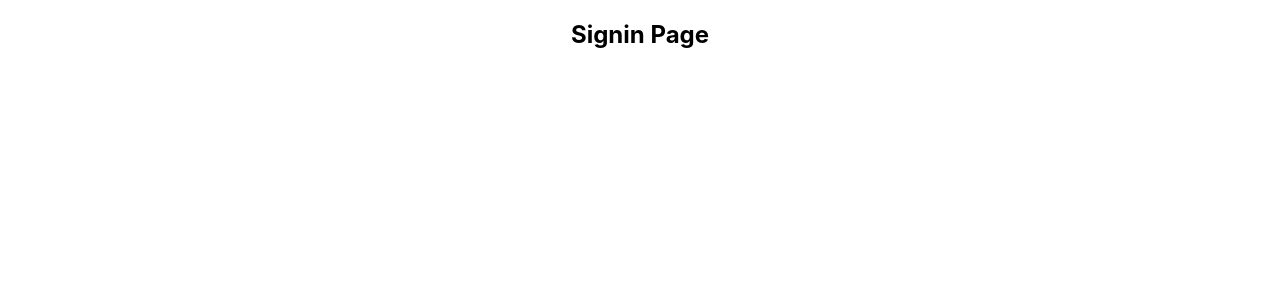
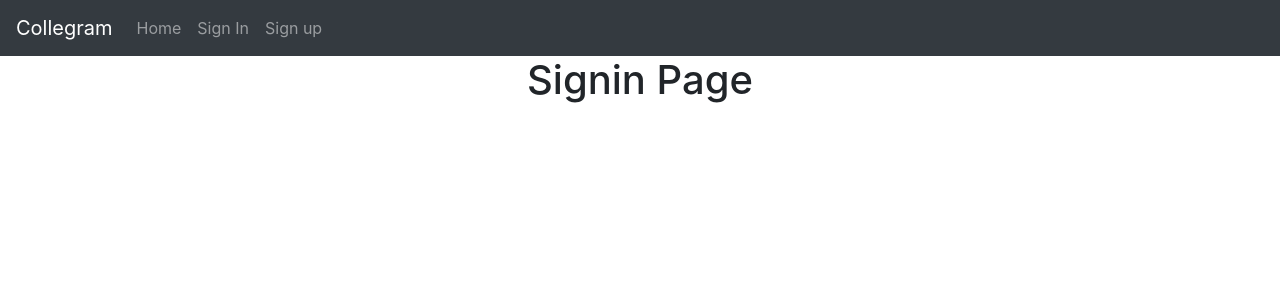
Before and after one commit to davinhster/collegram, a React (Create React App) app: page /signin in a window 1280 px wide. Shown: the top 300 px of the page. Built offline with nearby package versions, Linux system fonts and the light colour scheme.

Commit message:
Linked routes to Navbar

```diff
--- a/package.json
+++ b/package.json
@@ -6,6 +6,7 @@
     "@testing-library/jest-dom": "^4.2.4",
     "@testing-library/react": "^9.5.0",
     "@testing-library/user-event": "^7.2.1",
+    "bootstrap": "^4.5.2",
     "react": "^16.13.1",
     "react-dom": "^16.13.1",
     "react-router-dom": "^5.2.0",
--- a/src/App.js
+++ b/src/App.js
@@ -1,5 +1,6 @@
 import React from 'react';
 import './App.css';
+import 'bootstrap/dist/css/bootstrap.min.css';
 import {
   BrowserRouter as Router,
   Switch,
@@ -11,12 +12,14 @@
 import Signin from './components/pages/signin'
 import Signup from './components/pages/signup'
 import Home from './components/pages/home'
+import Navbar from './components/navbar'
 
 
 function App() {
   return (
     <div className="App">
       <Router>
+      <Navbar / >
         <Switch>
           <Route exact path="/">
             <Landing />
--- a/src/components/navbar.jsx
+++ b/src/components/navbar.jsx
@@ -0,0 +1,26 @@
+import React, { Component } from 'react';
+import { Link } from 'react-router-dom';
+
+export default class Navbar extends Component {
+
+  render() {
+    return (
+      <nav className="navbar navbar-dark bg-dark navbar-expand-lg">
+        <Link to="/" className="navbar-brand">Collegram</Link>
+        <div className="collpase navbar-collapse">
+        <ul className="navbar-nav mr-auto">
+          <li className="navbar-item">
+          <Link to="/home" className="nav-link">Home</Link>
+          </li>
+          <li className="navbar-item">
+          <Link to="/signin" className="nav-link">Sign In</Link>
+          </li>
+          <li className="navbar-item">
+          <Link to="/signup" className="nav-link">Sign up</Link>
+          </li>
+        </ul>
+        </div>
+      </nav>
+    );
+  }
+}
--- a/src/components/pages/signin.jsx
+++ b/src/components/pages/signin.jsx
@@ -3,7 +3,7 @@
 function Signin(){
     return(
         <section>
-            <div className="Signgin">
+            <div className="Sign in">
                 <h1> Signin Page </h1>
             </div>
         </section>
```
Also changed, not shown: 1 other file (tests, documents, lock files or other folders).
